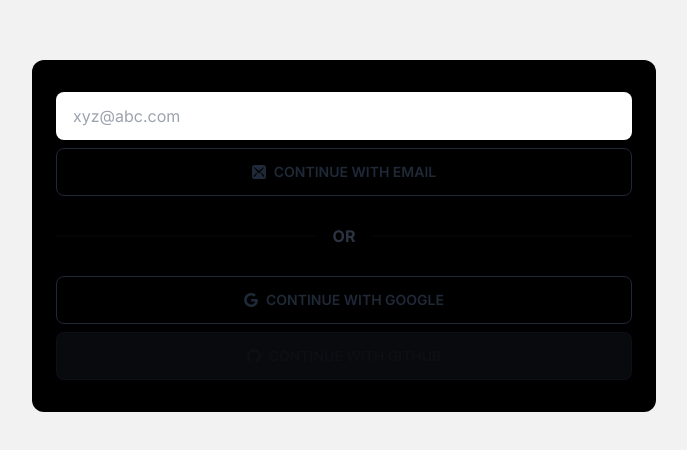
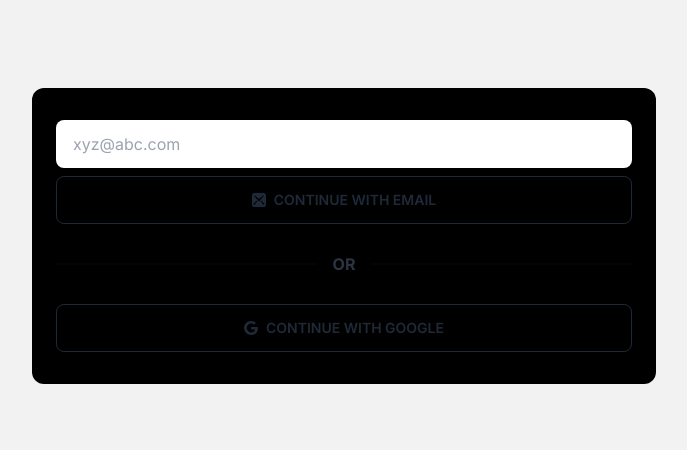
Before and after one commit to henishpatel9045/secure-store, a Next.js app: page /auth/login in a window 1280 px wide. Shown: the part 164-614 px from the top of the page, without its empty margins (296-983 px from the left). Built offline with nearby package versions, Linux system fonts and the light colour scheme; no server answers.

Commit message:
google sign callback url updated

```diff
--- a/src/app/auth/login/page.tsx
+++ b/src/app/auth/login/page.tsx
@@ -49,15 +49,20 @@ export default function Login() {
           <button
             className="btn btn-outline btn-neutral w-full"
             disabled={loading}
+            onClick={() =>
+              signIn("google", {
+                callbackUrl: "/dashboard/profile",
+              })
+            }
           >
             <ImGoogle /> Continue with Google
           </button>
-          <button
+          {/* <button
             className="btn btn-outline btn-neutral w-full"
             disabled={true}
           >
             <ImGithub /> Continue with GitHub
-          </button>
+          </button> */}
         </div>
       </div>
     </div>
```
